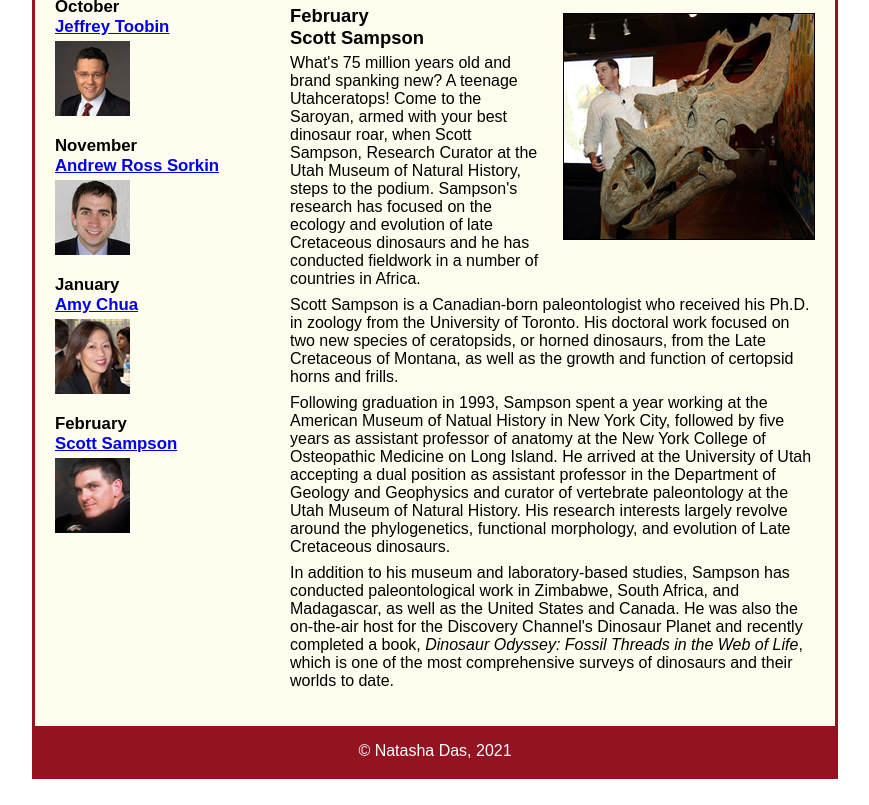
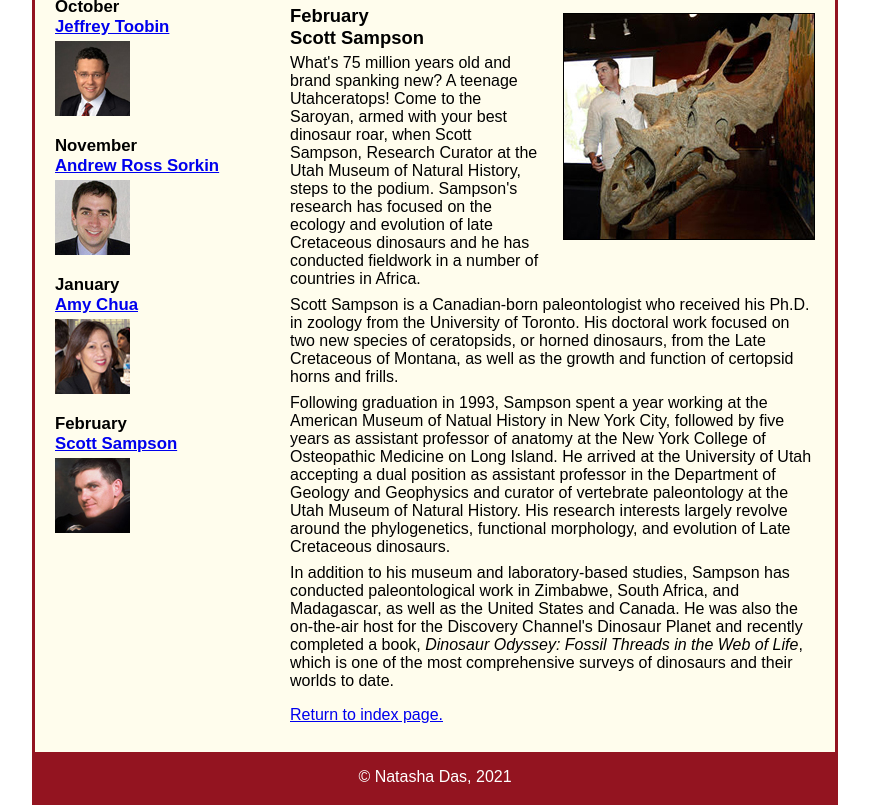
Before and after one commit to nd367/A12, a plain HTML site: page speakers/sampson.html in a window 1280 px wide. Shown: the part 161-966 px from the top of the page, without its empty margins (205-1074 px from the left). Before the commit the page ends 940 px from the top, so only its background shows below. Drawn offline with Linux system fonts and the light colour scheme.

```diff
--- a/speakers/sampson.html
+++ b/speakers/sampson.html
@@ -29,6 +29,7 @@
                 book, <em>Dinosaur Odyssey: Fossil Threads in the Web of Life</em>, which is one of the most
                 comprehensive surveys of dinosaurs and their worlds to date.</p>
             </article>
+            <p><a href="../index.html">Return to index page.</a></p>
         </section>
         <aside>
             <h2>Guest speakers</h2>
```
Also changed, not shown: speakers/chua.html (+1 -0 lines), speakers/sorkin.html (+1 -0 lines).
